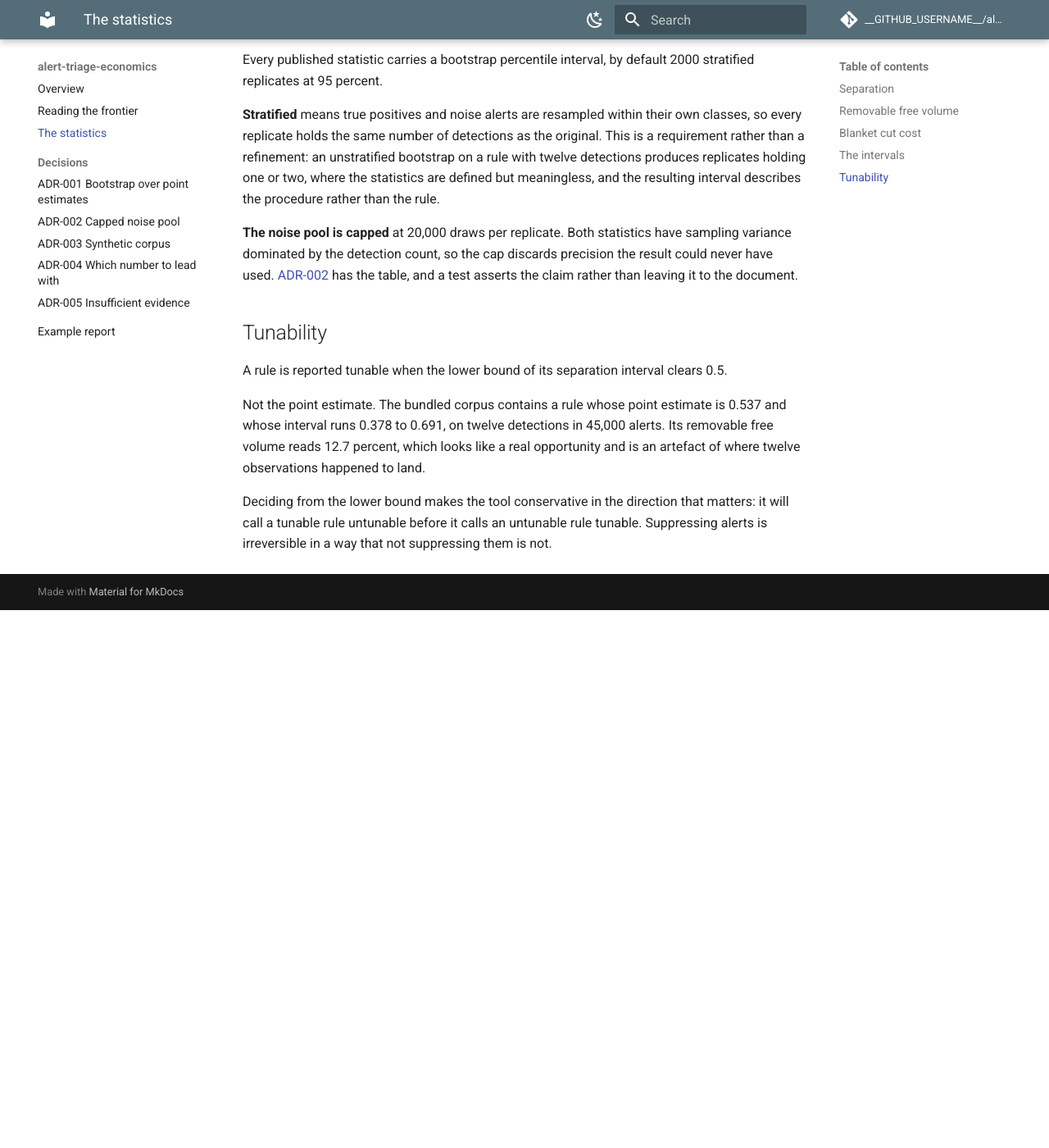
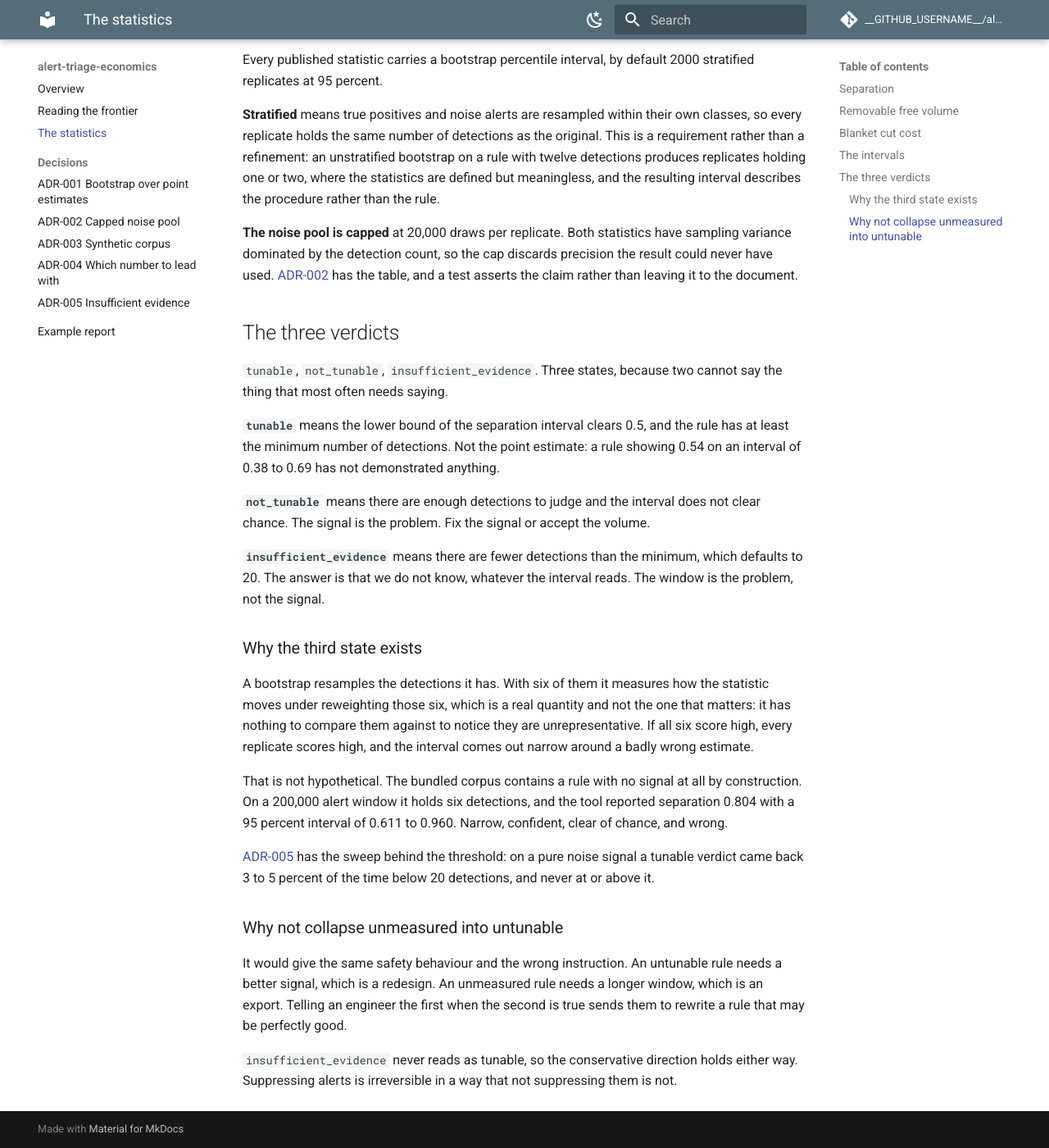
Before and after one commit to nilay-dave/alert-triage-economics, an MkDocs documentation site: the page built from docs/statistics.md, in a window 1280 px wide and 1400 px high, scrolled down 1387 px. Shown: the whole window at 82% size. Built offline with MkDocs 1.6.1 and Material for MkDocs 9.7.7, drawn with Linux system fonts in a browser that asks for light colours; comment, search, counter and statistics services are not loaded; before the commit the page ends 2131 px from its top, so only the background shows below that.

Commit message:
docs: update the guides for the three verdicts
The statistics page still described tunability as a two state decision from the
interval, which stopped being true when ADR-005 landed.

```diff
--- a/docs/statistics.md
+++ b/docs/statistics.md
@@ -70,17 +70,48 @@ the result could never have used.
 [ADR-002](adr/adr-002-capped-noise-pool.md) has the table, and a test asserts the
 claim rather than leaving it to the document.
 
-## Tunability
+## The three verdicts
 
-A rule is reported tunable when the lower bound of its separation interval
-clears 0.5.
+`tunable`, `not_tunable`, `insufficient_evidence`. Three states, because two
+cannot say the thing that most often needs saying.
 
-Not the point estimate. The bundled corpus contains a rule whose point estimate
-is 0.537 and whose interval runs 0.378 to 0.691, on twelve detections in 45,000
-alerts. Its removable free volume reads 12.7 percent, which looks like a real
-opportunity and is an artefact of where twelve observations happened to land.
+**`tunable`** means the lower bound of the separation interval clears 0.5, and
+the rule has at least the minimum number of detections. Not the point estimate:
+a rule showing 0.54 on an interval of 0.38 to 0.69 has not demonstrated
+anything.
 
-Deciding from the lower bound makes the tool conservative in the direction that
-matters: it will call a tunable rule untunable before it calls an untunable rule
-tunable. Suppressing alerts is irreversible in a way that not suppressing them
-is not.
+**`not_tunable`** means there are enough detections to judge and the interval
+does not clear chance. The signal is the problem. Fix the signal or accept the
+volume.
+
+**`insufficient_evidence`** means there are fewer detections than the minimum,
+which defaults to 20. The answer is that we do not know, whatever the interval
+reads. The window is the problem, not the signal.
+
+### Why the third state exists
+
+A bootstrap resamples the detections it has. With six of them it measures how
+the statistic moves under reweighting those six, which is a real quantity and
+not the one that matters: it has nothing to compare them against to notice they
+are unrepresentative. If all six score high, every replicate scores high, and
+the interval comes out narrow around a badly wrong estimate.
+
+That is not hypothetical. The bundled corpus contains a rule with no signal at
+all by construction. On a 200,000 alert window it holds six detections, and the
+tool reported separation 0.804 with a 95 percent interval of 0.611 to 0.960.
+Narrow, confident, clear of chance, and wrong.
+
+[ADR-005](adr/adr-005-insufficient-evidence.md) has the sweep behind the
+threshold: on a pure noise signal a tunable verdict came back 3 to 5 percent of
+the time below 20 detections, and never at or above it.
+
+### Why not collapse unmeasured into untunable
+
+It would give the same safety behaviour and the wrong instruction. An untunable
+rule needs a better signal, which is a redesign. An unmeasured rule needs a
+longer window, which is an export. Telling an engineer the first when the second
+is true sends them to rewrite a rule that may be perfectly good.
+
+`insufficient_evidence` never reads as tunable, so the conservative direction
+holds either way. Suppressing alerts is irreversible in a way that not
+suppressing them is not.
```
Also changed, not shown: docs/index.md (+2 -1 lines), docs/reading-the-frontier.md (+18 -6 lines).
